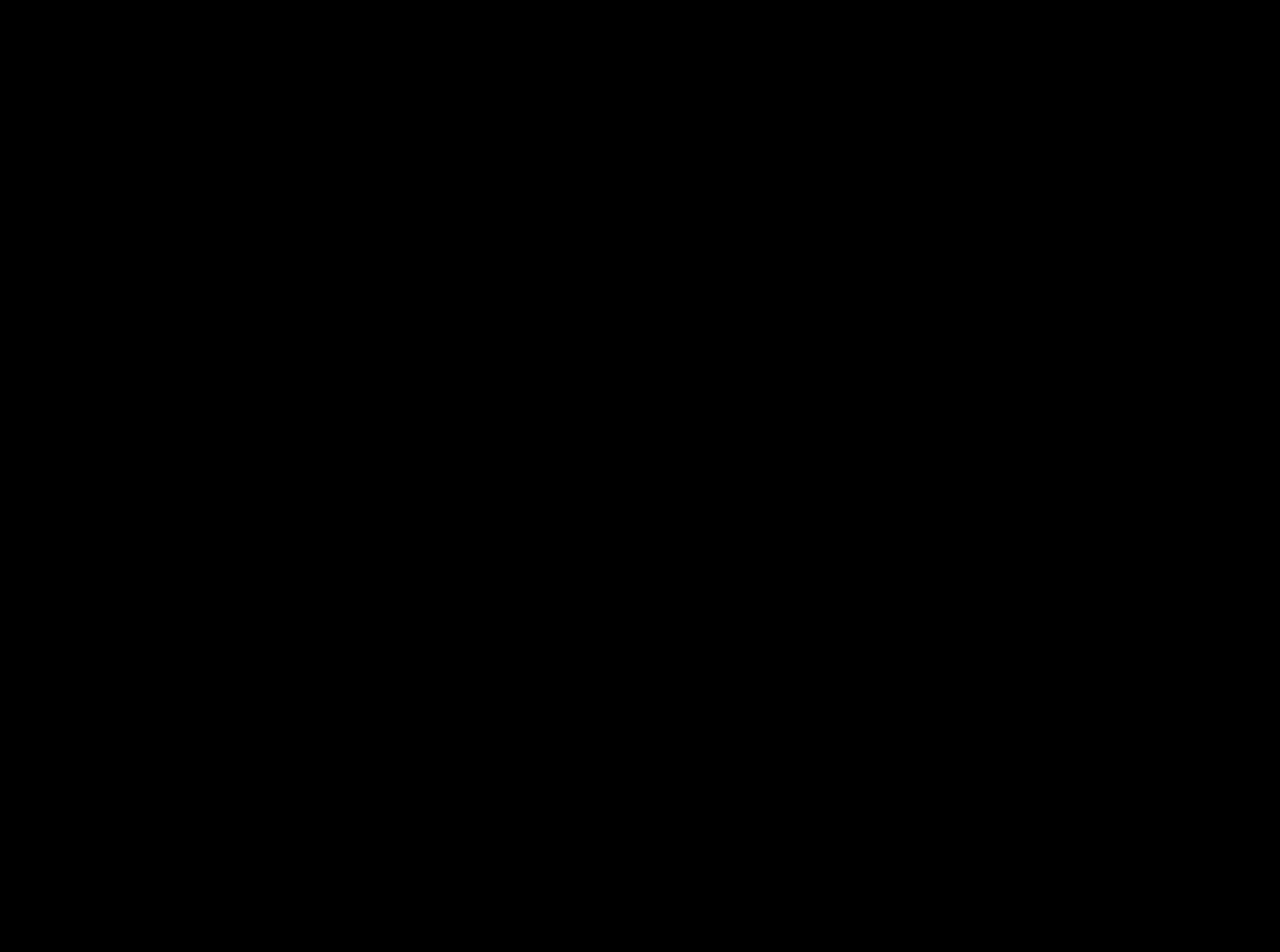
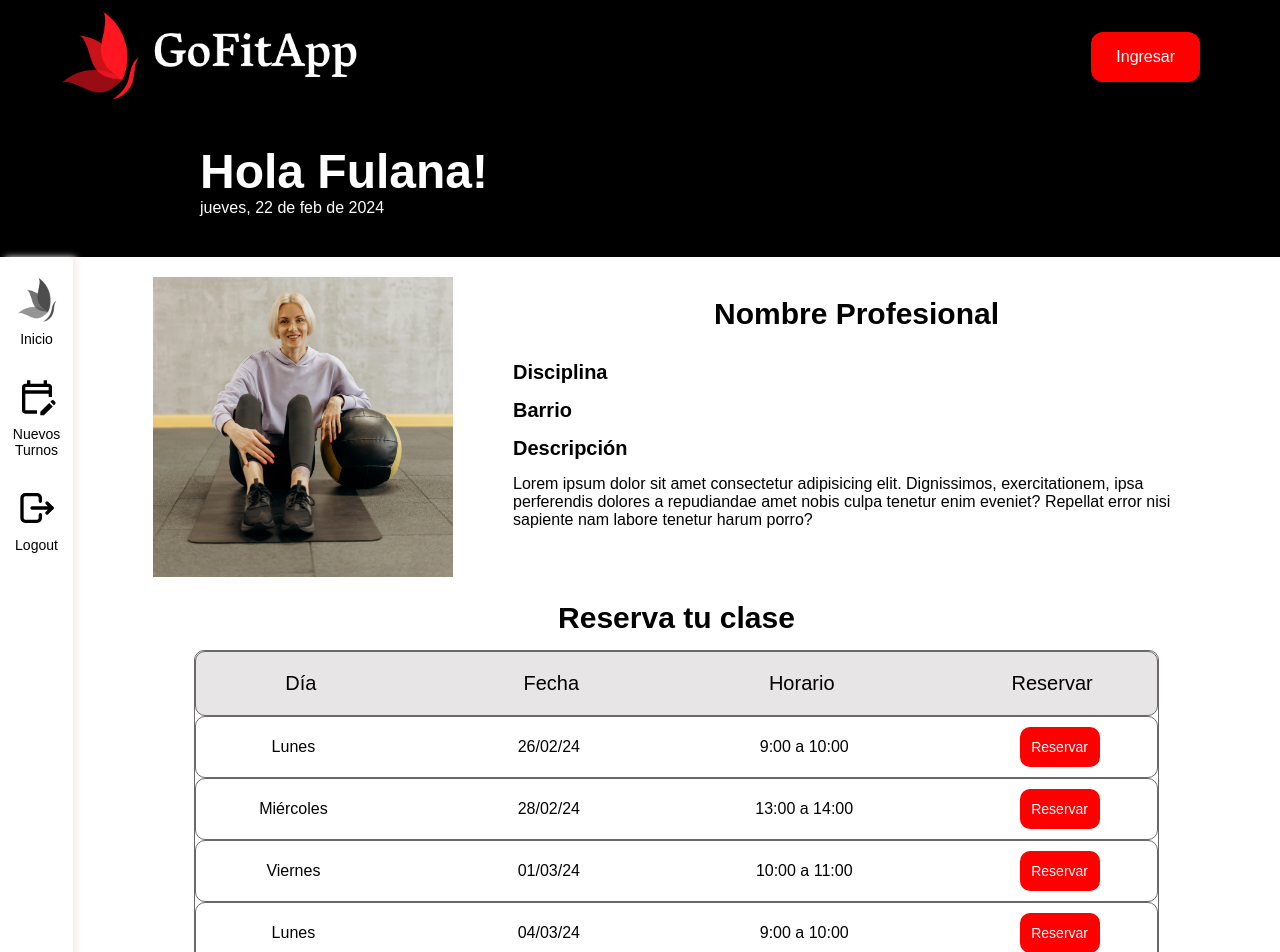
Before and after one commit to Alex420s/C16-74-n-python, a React (Create React App) app in the folder frontend/: page /perfilProf in a window 1280 px wide. Before the commit this address had no page. Shown: the top 952 px of the page. Before the commit the page ends 800 px from the top, so only its background shows below. Built offline with nearby package versions, Linux system fonts and the light colour scheme; the HTML template or start-up script is replaced by a standard one.

Commit message:
Agregado el perfil del profesional

```diff
--- a/frontend/src/App.js
+++ b/frontend/src/App.js
@@ -8,6 +8,7 @@
 import UserHome from './pages/UserHome.jsx';
 import Search from './pages/Search.jsx';
 import ProfessionalHome from './pages/ProfessionalHome.jsx';
+import PerfilProf from './pages/PerfilProf.jsx';
 
 
 function App() {
@@ -22,6 +23,7 @@
           <Route path="/usuario" element={<UserHome />} />
           <Route path="/profesional" element={<ProfessionalHome />} />
           <Route path="/search" element={<Search />} />
+          <Route path="/perfilProf" element={<PerfilProf />} />
         </Routes>
       </div>
     </Router>
--- /dev/null
+++ b/frontend/src/components/PerfilP.jsx
@@ -0,0 +1,88 @@
+import React from "react";
+import trainer from '../images/trainer.jpg';
+import '../stylesheets/PerfilProf.css';
+
+const objetoPrueba = [
+    {
+        dia: "Lunes",
+        fecha: "26/02/24",
+        horario: "9:00 a 10:00",
+    },
+    {
+        dia: "Miércoles",
+        fecha: "28/02/24",
+        horario: "13:00 a 14:00",
+    },
+    {
+        dia: "Viernes",
+        fecha: "01/03/24",
+        horario: "10:00 a 11:00",
+    },
+    {
+        dia: "Lunes",
+        fecha: "04/03/24",
+        horario: "9:00 a 10:00",
+    },
+    {
+        dia: "Miércoles",
+        fecha: "06/03/24",
+        horario: "13:00 a 14:00",
+    },
+    {
+        dia: "Viernes",
+        fecha: "08/03/24",
+        horario: "10:00 a 11:00",
+    },
+    {
+        dia: "Lunes",
+        fecha: "11/03/24",
+        horario: "9:00 a 10:00",
+    }
+]
+const PerfilP = () => {
+    return (
+        <div>
+            <div className="infoTrain">
+                <div><img className="fotoTrainer" src={ trainer } alt="" /></div>
+                <div className="data">
+                    <div>
+                        <h2 className="h2p">Nombre Profesional</h2>
+                    </div>
+                    <div>
+                        <p className="h3">Disciplina</p>
+                    </div>
+                    <div>
+                        <p className="h3">Barrio</p>
+                    </div>
+                    <div>
+                        <p className="h3">Descripción</p>
+                        <p>Lorem ipsum dolor sit amet consectetur adipisicing elit. Dignissimos, exercitationem, ipsa perferendis dolores a repudiandae amet nobis culpa tenetur enim eveniet? Repellat error nisi sapiente nam labore tenetur harum porro?</p>
+                    </div>
+                </div>
+            </div>
+            <div className="clases">
+                <h2>Reserva tu clase</h2>
+                <div className="lista">
+                    <div className="encabezado2">
+                        <div className="columna2 titulos-encab2">Día</div>
+                        <div className="columna2 titulos-encab2">Fecha</div>
+                        <div className="columna2 titulos-encab2">Horario</div>
+                        <div className="columna2 titulos-encab2">Reservar</div>
+                    </div>
+                    {objetoPrueba.map((clase, index) => (
+                        <div key={index} id={`clase-${index}`} className="clase">
+                            <div className="columna2">{clase.dia}</div>
+                            <div className="columna2">{clase.fecha}</div>
+                            <div className="columna2">{clase.horario}</div>
+                            <div className="columna2">
+                                <button className="reservar">Reservar</button>
+                            </div>
+                        </div>
+                    ))}
+                </div>
+            </div>
+        </div>
+    )
+}
+
+export default PerfilP;
--- a/frontend/src/components/SearchPage.jsx
+++ b/frontend/src/components/SearchPage.jsx
@@ -27,8 +27,6 @@
 ]
 
 const SearchPage = () => {
-    const handleVer = (id) => {
-      };
 
     return (
       <div>
@@ -75,7 +73,7 @@
                 <div className="columna">{persona.barrio}</div>
                 <div className="columna">{persona.provincia}</div>
                 <div className="columna">
-                  <button className="ver" onClick={() => handleVer(index)}>Ver</button>
+                  <Link style={{textDecoration: 'none'}} to={'/perfilProf'}><button className="ver">Ver</button></Link>
                 </div>
               </div>
             ))}
--- a/frontend/src/components/SidebarProf.jsx
+++ b/frontend/src/components/SidebarProf.jsx
@@ -1,7 +1,7 @@
 import React from 'react'
 import '../stylesheets/Sidebar.css'
 import images from '../images/image.png'
-import { MdOutlineEditCalendar, MdOutlineCalendarToday, MdOutlineReceipt } from "react-icons/md";
+import { TbLogout, TbUserEdit } from "react-icons/tb";
 
 const SidebarUser = () => {
   return (
@@ -12,16 +12,12 @@
                 <p>Inicio</p>
             </li>
             <li>
-                <span className="sidebarIcons"> <MdOutlineEditCalendar /> </span>
-                <p>Editar Turnos</p>
+                <span className="sidebarIcons"> <TbUserEdit /> </span>
+                <p>Editar Perfil</p>
             </li>
             <li>
-                <span className="sidebarIcons"> <MdOutlineReceipt /> </span>
-                <p>Pagos</p>
-            </li>
-            <li>
-                <span className="sidebarIcons"> <MdOutlineCalendarToday /> </span>
-                <p>Calendario</p>
+                <span className="sidebarIcons"> <TbLogout /> </span>
+                <p>Logout</p>
             </li>
         </ul>
     </div>
--- a/frontend/src/components/SidebarUser.jsx
+++ b/frontend/src/components/SidebarUser.jsx
@@ -1,27 +1,24 @@
 import React from 'react'
 import '../stylesheets/Sidebar.css'
-import { LuCalendarPlus } from "react-icons/lu";
-import { MdOutlineEditCalendar, MdOutlineCalendarToday, MdOutlineReceipt } from "react-icons/md";
+import images from '../images/image.png'
+import { MdOutlineEditCalendar } from "react-icons/md";
+import { TbLogout } from "react-icons/tb";
 
 const SidebarUser = () => {
   return (
     <div className="sidebar">
       <ul>
         <li>
-              <span className="sidebarIcons"> <LuCalendarPlus /> </span>
+          <span className="sidebarIcons"> <img src={images} alt="Logo" /> </span>
+          <p>Inicio</p>
+        </li>
+        <li>
+          <span className="sidebarIcons"> <MdOutlineEditCalendar /> </span>
           <p>Nuevos Turnos</p>
         </li>
         <li>
-            <span className="sidebarIcons"> <MdOutlineEditCalendar /> </span>
-              <p>Editar Turnos</p>
-            </li>
-            <li>
-            <span className="sidebarIcons"> <MdOutlineReceipt /> </span>
-              <p>Pago</p>
-            </li>
-            <li>
-            <span className="sidebarIcons"> <MdOutlineCalendarToday /> </span>
-              <p>Calendario</p>
+          <span className="sidebarIcons"> <TbLogout /> </span>
+          <p>Logout</p>
         </li>
       </ul>
     </div>
--- /dev/null
+++ b/frontend/src/pages/PerfilProf.jsx
@@ -0,0 +1,25 @@
+import React from 'react'
+import Header from '../components/footer-header/Header.jsx'
+import Footer from '../components/footer-header/Footer.jsx'
+import PerfilP from '../components/PerfilP.jsx'
+import Saludo from '../components/Saludo.jsx'
+import SidebarUser from '../components/SidebarUser.jsx'
+import '../stylesheets/PerfilProf.css'
+
+const PerfilProf = () => {
+  return (
+    <div>
+      <Header />
+      <Saludo />
+          <div className="main">
+            <div className='side-novedadesp'>
+              <SidebarUser />
+              <PerfilP />
+            </div>
+          </div>
+      <Footer />
+    </div>
+  )
+}
+
+export default PerfilProf
--- /dev/null
+++ b/frontend/src/stylesheets/PerfilProf.css
@@ -0,0 +1,95 @@
+.main {
+    display: flex;
+    justify-content: space-between;
+    margin-top: -60px;
+    z-index: 500;
+}
+
+.side-novedadesp{
+    background-color: white;
+    display: flex;
+    width: 100%;
+    justify-content: start;
+    margin-top: 80px;
+}
+
+.infoTrain {
+    margin: 20px 80px;
+    display: flex;
+}
+
+.fotoTrainer {
+    width: 300px;
+}
+
+.data {
+    margin: 20px 0 0 60px;
+}
+
+.h2p {
+    margin-bottom: 30px;
+}
+
+.h3 {
+    margin: 15px 0;
+    font-size: 20px;
+    font-weight: bold;
+}
+
+.clases {
+    margin: 20px 0;
+}
+
+.lista {
+    width: 80%;
+    border: 1px solid rgb(105, 105, 105);
+    border-radius: 10px;
+    margin: 15px auto 0;
+}
+
+.encabezado2 {
+    display: flex;
+    width: 100%;
+    background-color: rgb(231, 229, 229);
+    border: 1px solid rgb(105, 105, 105);
+    border-radius: 10px;
+    padding: 20px;
+    gap: 80px;
+    text-align: center;
+}
+
+.columna2 {
+    flex: 1;
+    font-size: 16px;
+    width: 80px;
+    margin: auto 0;
+}
+
+.titulos-encab2 {
+  background-color: rgb(231, 229, 229);
+  color: black;
+  font-size: 20px;
+}
+
+.clase {
+  background-color: white;
+  display: flex;
+  width: 100%;
+  border: 1px solid rgb(105, 105, 105);
+  border-radius: 10px;
+  padding: 10px;
+  gap: 80px;
+  text-align: center;
+}
+
+.reservar {
+    width: 80px;
+    height: 40px;
+    border-style: none;
+    background-color: red;
+    color: white;
+    font-size: 14px;
+    cursor: pointer;
+    border-radius: 10px;
+    align-self: center;
+}
--- a/frontend/src/stylesheets/Sidebar.css
+++ b/frontend/src/stylesheets/Sidebar.css
@@ -9,13 +9,13 @@
 }
 
 .sidebarIcons {
-    font-size: 60px;
+    font-size: 40px;
 }
 
 .sidebar ul {
     list-style-type: none;
     font-size: 14px;
-    margin: 10px;
+    margin: 20px 10px;
 }
 
 .sidebar li {
@@ -23,5 +23,5 @@
 }
 
 .sidebar img {
-    width: 70px;
+    width: 40px;
 }
```
Also changed, not shown: frontend/src/images/trainer.jpg (added). Lines whose indentation alone changed are shown as unchanged.
